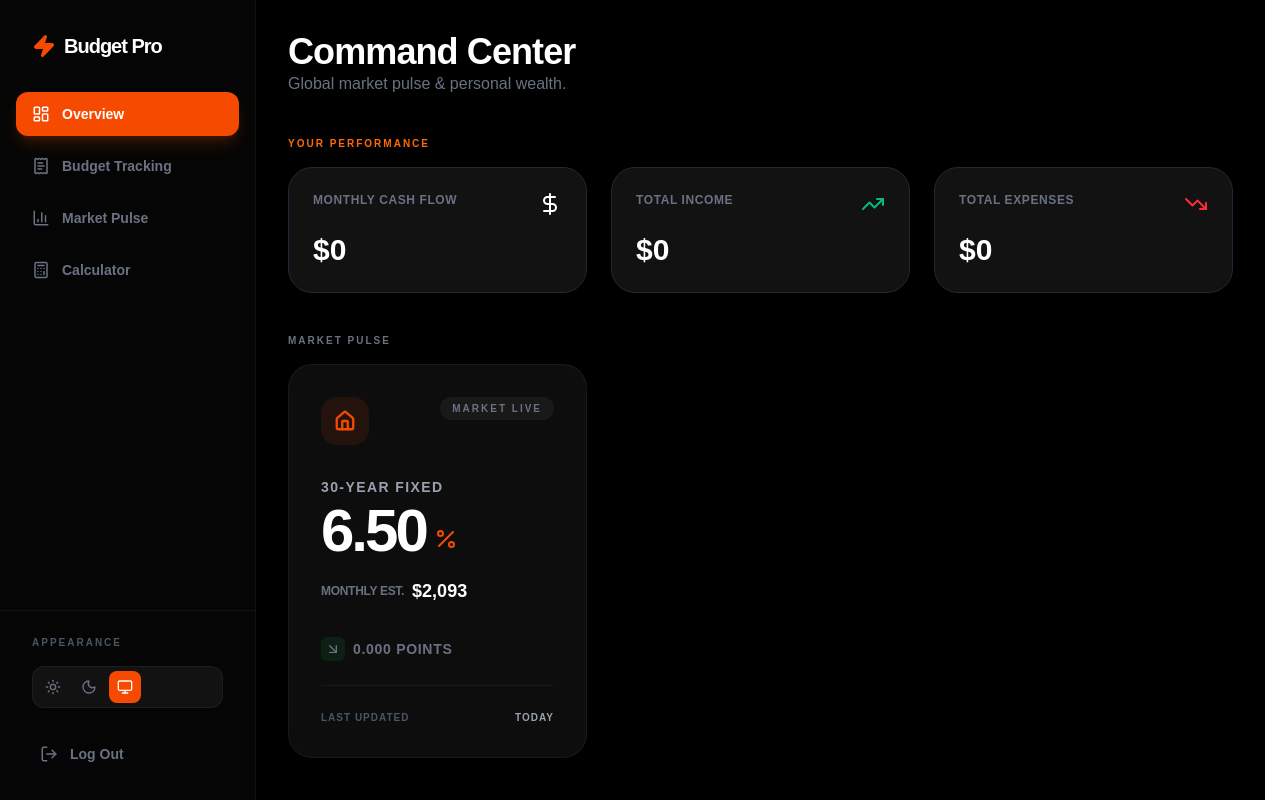
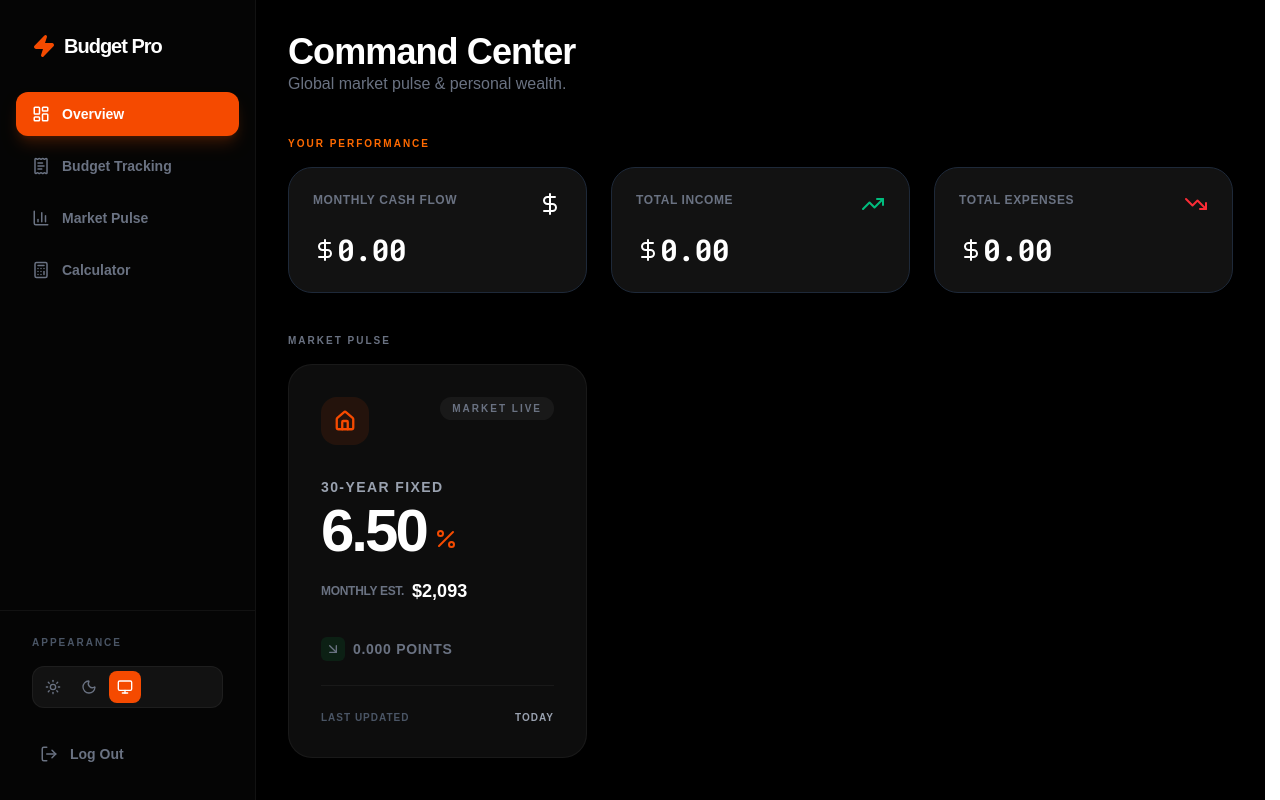
Before and after one commit to touchthesky-limitless/finance-tracker, a Next.js app: page /overview in a window 1280 px wide. Built offline with nearby package versions, Linux system fonts and the light colour scheme; no server answers.

Commit message:
Feat: Fix misc

```diff
--- a/app/(app)/budget/transactions/page.tsx
+++ b/app/(app)/budget/transactions/page.tsx
@@ -56,11 +56,11 @@ export default function TransactionsPage() {
 	const bulkDeleteTransactions = useBudgetStore(
 		(state) => state.bulkDeleteTransactions,
 	);
+	const undoDelete = useBudgetStore((state) => state.undoDelete);
 	const toast = useBudgetStore((state) => state.toast);
 
 	const [selectedTransaction, setSelectedTransaction] =
 		useState<Transaction | null>(null);
-
 	const [searchQuery, setSearchQuery] = useState("");
 	const [showClearModal, setShowClearModal] = useState(false);
 	const [showUploader, setShowUploader] = useState(false);
@@ -73,11 +73,12 @@ export default function TransactionsPage() {
 	const [currentPage, setCurrentPage] = useState(1);
 	const [selectedIds, setSelectedIds] = useState<string[]>([]);
 	const [showBulkDeleteConfirm, setShowBulkDeleteConfirm] = useState(false);
-	const undoDelete = useBudgetStore((state) => state.undoDelete);
+
 	const [deleteToast, setDeleteToast] = useState<{
 		count: number;
 		snapshot: Transaction[];
 	} | null>(null);
+
 	const { inputRef, handleClear } = useSearchState(setSearchQuery);
 
 	const handleRuleSaved = (count: number, snapshot: Transaction[]) => {
@@ -122,6 +123,7 @@ export default function TransactionsPage() {
 		categoryFilter,
 		sortPriority,
 	});
+
 	if (
 		prevFilters.searchQuery !== searchQuery ||
 		prevFilters.categoryFilter !== categoryFilter ||
@@ -205,7 +207,6 @@ export default function TransactionsPage() {
 		setSelectedTransaction(t);
 	}, []);
 
-	// Toggle a single row
 	const handleSelectRow = React.useCallback(
 		(id: string, e: React.MouseEvent) => {
 			e.stopPropagation();
@@ -216,34 +217,23 @@ export default function TransactionsPage() {
 		[],
 	);
 
-	// Toggle all visible rows
 	const handleSelectAllVisible = () => {
 		const visibleIds = paginatedTransactions.map((t) => t.id);
 		const allSelected = visibleIds.every((id) => selectedIds.includes(id));
 
 		if (allSelected) {
-			// Deselect all visible
 			setSelectedIds((prev) => prev.filter((id) => !visibleIds.includes(id)));
 		} else {
-			// Select all visible
 			setSelectedIds((prev) => Array.from(new Set([...prev, ...visibleIds])));
 		}
 	};
 
-	// The Bulk Delete Action
 	const handleBulkDelete = async () => {
-		// Capture the exact items we are about to delete
 		const snapshotBackup = transactions.filter((t) =>
 			selectedIds.includes(t.id),
 		);
-
-		// Execute the real deletion
 		await bulkDeleteTransactions(selectedIds);
-
-		// Trigger the LOCAL delete toast
 		setDeleteToast({ count: selectedIds.length, snapshot: snapshotBackup });
-
-		// Reset UI state
 		setSelectedIds([]);
 		setShowBulkDeleteConfirm(false);
 	};
@@ -299,8 +289,6 @@ export default function TransactionsPage() {
 					</button>
 					<button
 						disabled
-						onClick={() => setShowClearModal(true)}
-						// className="p-2 ml-1 bg-red-50 hover:bg-red-100 dark:bg-red-500/10 dark:hover:bg-red-500/20 text-red-600 dark:text-red-500 rounded-xl transition-all"
 						className="p-2 ml-1 bg-gray-100 dark:bg-white/5 text-gray-400 dark:text-gray-600 rounded-xl cursor-not-allowed opacity-50"
 						title="Clear all data"
 					>
@@ -310,12 +298,26 @@ export default function TransactionsPage() {
 			</div>
 
 			{/* 2. Data Table & Pagination Wrapper */}
-			<div className="flex-1 overflow-auto px-4 md:px-6 pb-8 min-h-37.5 flex flex-col justify-between">
-				<table className="w-full border-collapse">
+			<div className="flex-1 overflow-x-auto overflow-y-auto px-4 md:px-6 pb-8 min-h-37.5 flex flex-col justify-between">
+				{/* UI FIX: table-fixed forces the widths defined in <colgroup>
+                    min-w-[900px] ensures the table scrolls horizontally on mobile instead of squishing
+                    [&_th:nth-child(5)]:pl-8 pushes the Account column away from the Amount column
+                */}
+				<table className="w-full min-w-225 border-collapse table-fixed text-sm [&_th:nth-child(5)]:pl-8 [&_td:nth-child(5)]:pl-8 [&_th:nth-child(4)]:pr-4 [&_td:nth-child(4)]:pr-4">
+					<colgroup>
+						<col className="w-12" /> {/* 1. Checkbox */}
+						<col className="w-[28%]" /> {/* 2. Name */}
+						<col className="w-[18%]" /> {/* 3. Category */}
+						<col className="w-[12%]" /> {/* 4. Amount */}
+						<col className="w-[18%]" /> {/* 5. Account */}
+						<col className="w-[12%]" /> {/* 6. Tags */}
+						<col className="w-[12%]" /> {/* 7. Status */}
+					</colgroup>
+
 					<thead className="sticky top-0 bg-[#F8F9FB] dark:bg-[#050505] z-20">
 						<tr className="text-[10px] font-black text-gray-400 dark:text-gray-500 uppercase tracking-widest text-left border-b border-gray-200/50 dark:border-white/5">
 							{/* --- MASTER CHECKBOX --- */}
-							<th className="py-4 px-3 w-10">
+							<th className="py-4 px-3">
 								<div
 									onClick={handleSelectAllVisible}
 									className={`w-4 h-4 rounded border flex items-center justify-center transition-all cursor-pointer ${
@@ -385,14 +387,16 @@ export default function TransactionsPage() {
 								sortPriority={sortPriority}
 								onClick={handleSort}
 							/>
-							<th className="py-4 px-2 w-32">Tags</th>
-							<th className="py-4 px-2 w-32">Status</th>
+							<th className="py-4 px-2">Tags</th>
+							<th className="py-4 px-2">Status</th>
 						</tr>
 					</thead>
+
 					<tbody className="divide-y divide-gray-100 dark:divide-white/5 text-sm">
 						{!isMounted ? (
 							<tr>
-								<td colSpan={6} className="py-16">
+								{/* colSpan updated to 7 to account for Checkbox column */}
+								<td colSpan={7} className="py-16">
 									<div className="flex justify-center w-full">
 										<div className="w-6 h-6 border-2 border-orange-500 border-t-transparent rounded-full animate-spin" />
 									</div>
@@ -401,7 +405,7 @@ export default function TransactionsPage() {
 						) : paginatedTransactions.length === 0 ? (
 							<tr>
 								<td
-									colSpan={6}
+									colSpan={7}
 									className="py-16 text-center text-gray-500 font-medium"
 								>
 									No transactions found.
@@ -413,7 +417,7 @@ export default function TransactionsPage() {
 									{/* Date Group Header */}
 									<tr className="sticky top-11.25 z-10 bg-gray-50/95 dark:bg-[#0a0a0a]/95 backdrop-blur-md transform-gpu border-y border-gray-200/50 dark:border-white/5">
 										<td
-											colSpan={6}
+											colSpan={7}
 											className="py-2.5 px-3 text-[10px] font-black text-orange-600 dark:text-orange-500 uppercase tracking-widest"
 										>
 											{date}
@@ -436,7 +440,7 @@ export default function TransactionsPage() {
 
 				{/* 3. Pagination Controls */}
 				{totalPages > 1 && (
-					<div className="pt-6 mt-auto border-t border-gray-200/50 dark:border-white/5 flex items-center justify-between">
+					<div className="pt-6 mt-auto border-t border-gray-200/50 dark:border-white/5 flex items-center justify-between sticky left-0">
 						<span className="text-xs text-gray-500 font-medium hidden sm:inline-block">
 							Showing {(currentPage - 1) * ITEMS_PER_PAGE + 1} to{" "}
 							{Math.min(currentPage * ITEMS_PER_PAGE, filteredAndSorted.length)}{" "}
@@ -570,16 +574,14 @@ export default function TransactionsPage() {
 					</div>
 				</div>
 			)}
+
 			{/* Bulk Delete Confirmation Modal */}
 			{showBulkDeleteConfirm && (
 				<div className="fixed inset-0 z-100 flex items-center justify-center p-4">
-					{/* Backdrop */}
 					<div
 						className="absolute inset-0 bg-black/60 backdrop-blur-md transform-gpu animate-in fade-in duration-200"
 						onClick={() => setShowBulkDeleteConfirm(false)}
 					/>
-
-					{/* Modal Dialog */}
 					<div className="relative bg-white dark:bg-[#121212] border border-gray-200 dark:border-white/10 w-full max-w-sm rounded-3xl shadow-2xl overflow-hidden animate-in zoom-in-95 duration-200">
 						<div className="p-6 text-center">
 							<div className="w-16 h-16 rounded-full bg-red-50 dark:bg-red-500/10 flex items-center justify-center mx-auto mb-4">
@@ -617,6 +619,7 @@ export default function TransactionsPage() {
 					</div>
 				</div>
 			)}
+
 			{/* 1. THE DELETE TOAST (Uses Merge Math) */}
 			{deleteToast && (
 				<UndoToast
--- a/app/globals.css
+++ b/app/globals.css
@@ -64,6 +64,22 @@ html {
 }
 
 @layer base {
+	html,
+	body {
+		font-variant-numeric: tabular-nums;
+		-webkit-font-feature-settings: "tnum";
+		font-feature-settings: "tnum";
+	}
+
+	table,
+	span,
+	td,
+	th,
+	h1,
+	h2,
+	h3 {
+		font-feature-settings: "tnum", "lnum"; /* Tabular + Lining figures */
+	}
 	body {
 		@apply antialiased selection:bg-orange-500/30;
 	}
--- a/components/Dashboard/BudgetSummaryCards.tsx
+++ b/components/Dashboard/BudgetSummaryCards.tsx
@@ -1,38 +1,63 @@
 "use client";
 
 import { useBudgetStore } from "@/store/useBudgetStore";
-import { formatThousandWithCommas } from "@/utils/formatters";
+import { formatThousandWithCommas, formatMoney } from "@/utils/formatters";
 import { TrendingUp, TrendingDown, DollarSign } from "lucide-react";
 
 export function BudgetSummaryCards() {
 	const transactions = useBudgetStore((state) => state.transactions);
 
 	const totalIncome = transactions
-        .filter(t => t.amount > 0)
+		.filter((t) => t.amount > 0)
 		.reduce((sum, t) => sum + t.amount, 0);
 
 	const totalExpenses = transactions
-        .filter(t => t.amount < 0)
+		.filter((t) => t.amount < 0)
 		.reduce((sum, t) => sum + Math.abs(t.amount), 0);
 
 	return (
 		<div className="grid grid-cols-1 md:grid-cols-3 gap-6">
-            <SummaryCard title="Monthly Cash Flow" value={totalIncome - totalExpenses} icon={<DollarSign />} />
-            <SummaryCard title="Total Income" value={totalIncome} icon={<TrendingUp className="text-emerald-500" />} />
-            <SummaryCard title="Total Expenses" value={totalExpenses} icon={<TrendingDown className="text-red-500" />} />
+			<SummaryCard
+				title="Monthly Cash Flow"
+				value={formatMoney(totalIncome - totalExpenses)}
+				icon={<DollarSign />}
+			/>
+			<SummaryCard
+				title="Total Income"
+				value={formatMoney(totalIncome)}
+				icon={<TrendingUp className="text-emerald-500" />}
+			/>
+			<SummaryCard
+				title="Total Expenses"
+				value={formatMoney(totalExpenses)}
+				icon={<TrendingDown className="text-red-500" />}
+			/>
 		</div>
 	);
 }
 
-function SummaryCard({ title, value, icon }: { title: string, value: number, icon: React.ReactNode }) {
+function SummaryCard({
+	title,
+	value,
+	icon,
+}: {
+	title: string;
+	value: string;
+	icon: React.ReactNode;
+}) {
 	return (
 		<div className="bg-[#121212] border border-gray-800 p-6 rounded-3xl hover:border-orange-500/30 transition-all">
 			<div className="flex justify-between items-start mb-4">
-                <p className="text-gray-500 text-xs font-bold uppercase tracking-wider">{title}</p>
+				<p className="text-gray-500 text-xs font-bold uppercase tracking-wider">
+					{title}
+				</p>
 				{icon}
 			</div>
-            <p className="text-3xl font-black text-white">
-                ${formatThousandWithCommas(value)}
+			<p className="flex items-center text-3xl font-black text-white">
+				<DollarSign />
+				<span className="font-mono tabular-nums tracking-tight">
+					{formatThousandWithCommas(value)}
+				</span>
 			</p>
 		</div>
 	);
```
Lines whose indentation alone changed are shown as unchanged.
